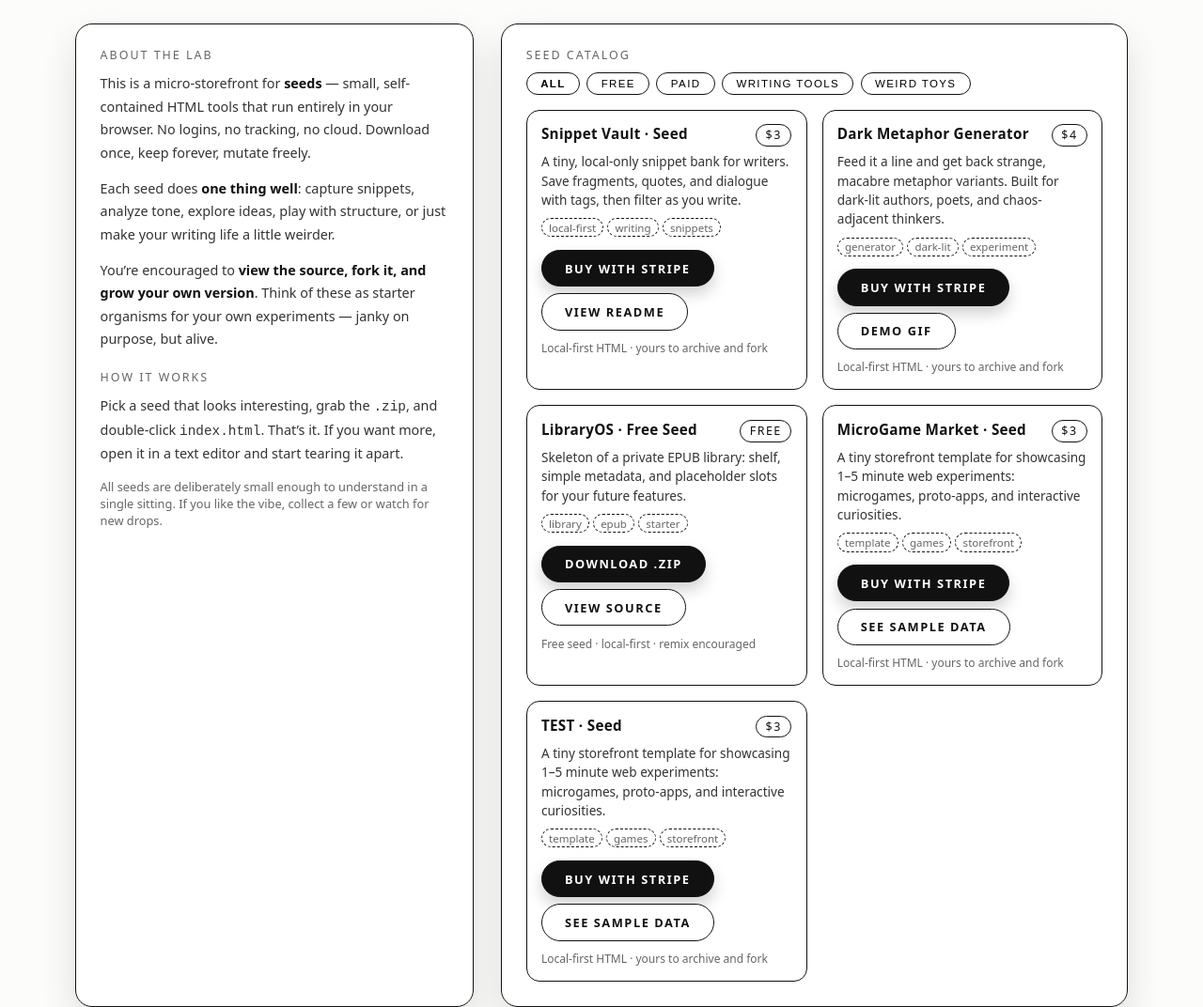
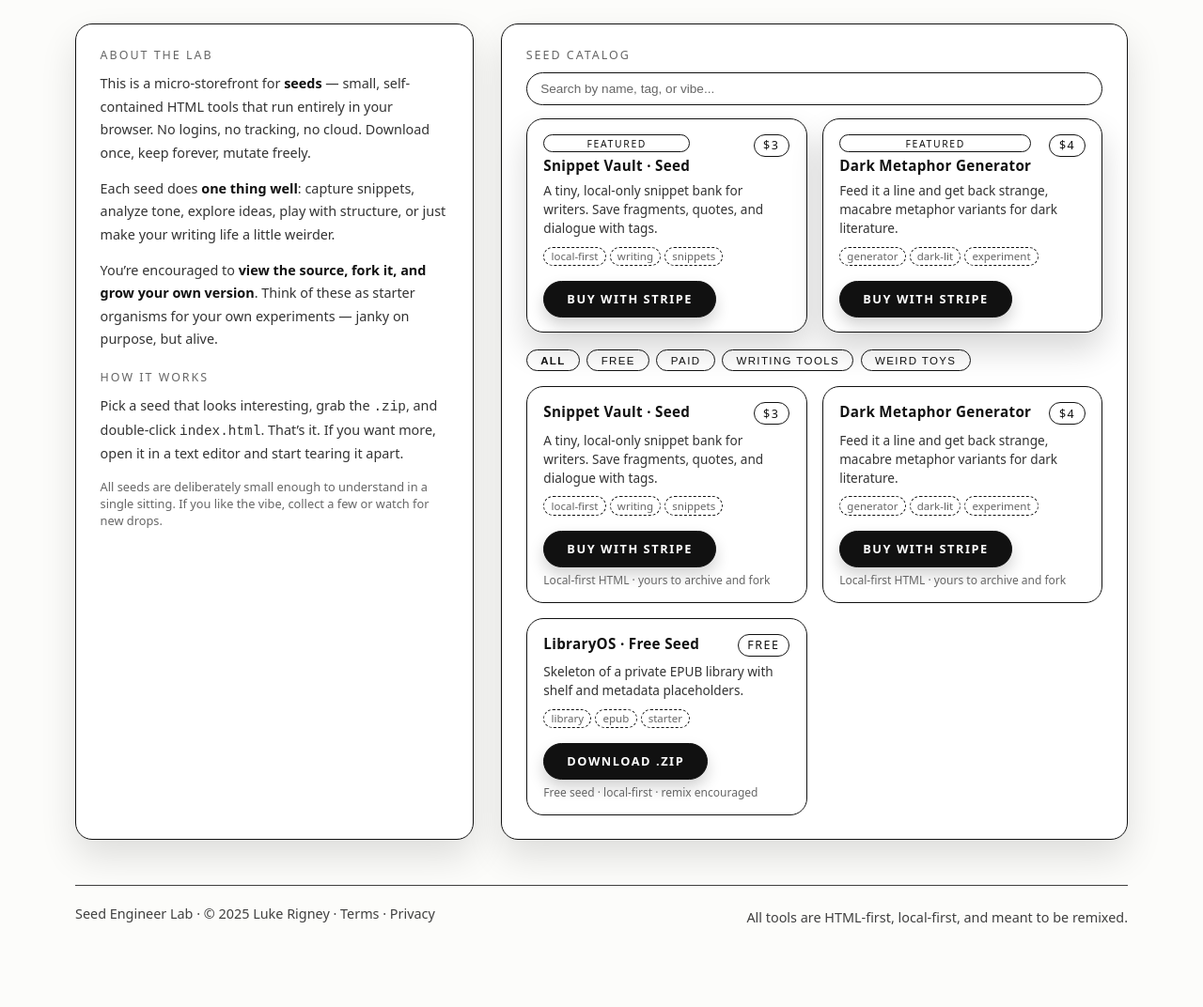
Before and after one commit to rigneyl/SeedEngineer, a plain HTML site: page index.html in a window 1280 px wide. Shown: the part 207-1279 px from the top of the page at 94% size. After the commit the page ends 1249 px from the top, so only its background shows below. Drawn offline with Linux system fonts and the light colour scheme.

Commit message:
Add files via upload

```diff
--- a/index.html
+++ b/index.html
@@ -44,8 +44,7 @@
       color: var(--ink-soft);
     }
 
-    /* ============= THEMES (two palettes) ============= */
-    /* Note: theme is controlled on BODY via data-theme */
+    /* ============= THEMES ============= */
 
     body[data-theme="light"] {
       --page-bg: #FCFCFA;
@@ -127,7 +126,7 @@
       box-shadow: inset 0 0 0 999px rgba(255,255,255,0.04);
     }
 
-    /* ============= BUTTONS with borders & shade ============= */
+    /* ============= BUTTONS ============= */
 
     .btn {
       display: inline-flex;
@@ -161,10 +160,7 @@
       text-decoration: none;
     }
 
-    /* Hover: white things darker, black things lighter */
-
     body[data-theme="light"] .btn-solid:hover {
-      /* black button → subtle light sheen */
       box-shadow:
         0 0 0 1px rgba(255,255,255,0.7),
         0 10px 22px rgba(0,0,0,0.24);
@@ -172,7 +168,6 @@
     }
 
     body[data-theme="dark"] .btn-solid:hover {
-      /* white button → subtle dark shading */
       background: #F0F0EC;
       box-shadow:
         0 0 0 1px rgba(0,0,0,0.35),
@@ -181,18 +176,16 @@
     }
 
     body[data-theme="light"] .btn-outline:hover {
-      /* white bg → darker shade */
       background: #F1F1EE;
       box-shadow: inset 0 0 0 999px rgba(0,0,0,0.03);
     }
 
     body[data-theme="dark"] .btn-outline:hover {
-      /* black bg → lighter wash */
       background: #111111;
       box-shadow: inset 0 0 0 999px rgba(255,255,255,0.04);
     }
 
-    /* ============= SEED LAB LAYOUT ============= */
+    /* ============= LAYOUT ============= */
 
     .layout {
       display: grid;
@@ -238,6 +231,58 @@
       margin-top: 0.4rem;
     }
 
+    /* ============= SEARCH + FEATURED ============= */
+
+    .search-bar {
+      width: 100%;
+      padding: 0.55rem 0.9rem;
+      border-radius: 999px;
+      border: 1px solid var(--border-ink);
+      background: var(--surface-bg);
+      color: var(--ink-main);
+      font-size: 0.85rem;
+      margin-bottom: 0.9rem;
+    }
+
+    .search-bar::placeholder {
+      color: var(--ink-muted);
+    }
+
+    .search-bar:focus {
+      outline: none;
+      box-shadow: 0 0 0 2px rgba(0,0,0,0.12);
+    }
+
+    .featured-row {
+      display: grid;
+      grid-template-columns: repeat(auto-fit, minmax(260px, 1fr));
+      gap: 1rem;
+      margin-bottom: 1.1rem;
+    }
+
+    .featured-row .seed-card {
+      box-shadow: 0 18px 34px rgba(0,0,0,0.16);
+    }
+
+    .seed-badge {
+      display: inline-flex;
+      align-items: center;
+      justify-content: center;
+      padding: 0.1rem 0.6rem;
+      border-radius: 999px;
+      border: 1px solid var(--border-ink);
+      font-size: 0.65rem;
+      letter-spacing: 0.16em;
+      text-transform: uppercase;
+      color: var(--ink-main);
+    }
+
+    .seed-title-wrap {
+      display: flex;
+      flex-direction: column;
+      gap: 0.25rem;
+    }
+
     /* ============= FILTERS ============= */
 
     .filters {
@@ -257,6 +302,7 @@
       background: transparent;
       cursor: pointer;
       transition: background 0.18s ease, box-shadow 0.18s ease;
+      color: var(--ink-main);
     }
 
     .filter-btn.active {
@@ -277,25 +323,47 @@
 
     .seed-list {
       display: grid;
-      grid-template-columns: repeat(auto-fit, minmax(240px, 1fr));
+      grid-template-columns: repeat(auto-fit, minmax(260px, 1fr));
       gap: 1rem;
     }
 
     .seed-card {
-      border-radius: 14px;
+      border-radius: 18px;
       border: 1px solid var(--border-ink);
       background: var(--surface-bg);
-      padding: 0.9rem 0.95rem 0.95rem;
+      padding: 1rem 1.1rem 0.95rem;
       display: flex;
       flex-direction: column;
       gap: 0.4rem;
     }
 
+    .seed-card-main {
+      /* for JS targeting */
+    }
+
+    .seed-card-featured {
+      /* for JS targeting */
+    }
+
+    .seed-main {
+      flex: 1;
+      display: flex;
+      flex-direction: column;
+      gap: 0.4rem;
+    }
+
+    .seed-footer {
+      margin-top: 0.6rem;
+      display: flex;
+      flex-direction: column;
+      gap: 0.3rem;
+    }
+
     .seed-header {
       display: flex;
       justify-content: space-between;
-      align-items: baseline;
-      gap: 0.4rem;
+      align-items: flex-start;
+      gap: 0.8rem;
     }
 
     .seed-title {
@@ -314,6 +382,7 @@
       display: inline-flex;
       align-items: center;
       justify-content: center;
+      white-space: nowrap;
     }
 
     .seed-desc {
@@ -336,8 +405,13 @@
       color: var(--ink-muted);
     }
 
+    /* better contrast in dark mode for tags */
+    body[data-theme="dark"] .seed-tag {
+      color: var(--ink-soft);
+      border-color: var(--ink-soft);
+    }
+
     .seed-actions {
-      margin-top: 0.45rem;
       display: flex;
       flex-wrap: wrap;
       gap: 0.45rem;
@@ -346,17 +420,25 @@
     .meta-line {
       font-size: 0.75rem;
       color: var(--ink-muted);
-      margin-top: 0.25rem;
     }
 
-    footer {
-      margin-top: 2rem;
-      font-size: 0.75rem;
-      color: var(--ink-muted);
+    /* ============= FOOTER ============= */
+
+    .site-footer {
       display: flex;
       justify-content: space-between;
-      gap: 0.6rem;
+      align-items: center;
       flex-wrap: wrap;
+      margin-top: 3rem;
+      padding: 1rem 0;
+      border-top: 1px solid var(--border-ink);
+      font-size: 0.9rem;
+      opacity: 0.8;
+    }
+
+    .footer-right {
+      text-align: right;
+      margin-top: 0.5rem;
     }
   </style>
 </head>
@@ -411,6 +493,18 @@
       <section class="panel">
         <div class="panel-title">Seed Catalog</div>
 
+        <!-- Search -->
+        <input
+          type="text"
+          id="search-input"
+          class="search-bar"
+          placeholder="Search by name, tag, or vibe..."
+        />
+
+        <!-- Featured row -->
+        <div id="featured-row" class="featured-row"></div>
+
+        <!-- Filters -->
         <div class="filters">
           <button class="filter-btn active" data-filter="all" type="button">All</button>
           <button class="filter-btn" data-filter="free" type="button">Free</button>
@@ -419,13 +513,20 @@
           <button class="filter-btn" data-filter="weird" type="button">Weird toys</button>
         </div>
 
+        <!-- Main catalog -->
         <div class="seed-list" id="seed-list"></div>
       </section>
     </main>
 
-    <footer>
-      <div>Seed Lab · © 2025 Luke Rigney</div>
-      <div>All tools are HTML-first, local-first, and meant to be remixed.</div>
+    <footer class="site-footer">
+      <div class="footer-left">
+        Seed Engineer Lab · © 2025 Luke Rigney ·
+        <a href="terms.html" style="text-decoration:none; color:inherit;">Terms</a> ·
+        <a href="privacy.html" style="text-decoration:none; color:inherit;">Privacy</a>
+      </div>
+      <div class="footer-right">
+        All tools are HTML-first, local-first, and meant to be remixed.
+      </div>
     </footer>
   </div>
 
@@ -433,28 +534,55 @@
   <script>
     const seedListEl = document.getElementById("seed-list");
     const filterButtons = document.querySelectorAll(".filter-btn");
+    const featuredRowEl = document.getElementById("featured-row");
+    const searchInput = document.getElementById("search-input");
 
-    function renderSeeds() {
-      if (!Array.isArray(seeds)) return;
-      seedListEl.innerHTML = "";
-      seeds.forEach((seed) => {
+    let currentFilter = "all";
+
+    function buildCard(seed, options = {}) {
+      const { includeMeta = true, includeSecondary = true, variant = "main" } = options;
       const card = document.createElement("article");
-        card.className = "seed-card";
+
+      // classnames so we can target only main cards for filtering/search
+      const classes = ["seed-card"];
+      if (variant === "main") classes.push("seed-card-main");
+      if (variant === "featured") classes.push("seed-card-featured");
+      card.className = classes.join(" ");
+
       card.dataset.category = (seed.categories || []).join(" ");
 
       const tagsHtml = (seed.tags || [])
         .map((tag) => `<span class="seed-tag">${tag}</span>`)
         .join("");
 
-        const secondaryButton = seed.secondaryCtaLabel
-          ? `<a href="${seed.secondaryCtaUrl || '#'}" class="btn btn-outline">
+      const badge = seed.featured && variant === "featured"
+        ? `<span class="seed-badge">${seed.badgeLabel || "FEATURED"}</span>`
+        : "";
+
+      const secondaryButton =
+        includeSecondary && seed.secondaryCtaLabel
+          ? `<a href="${seed.secondaryCtaUrl || "#"}" class="btn btn-outline">
                ${seed.secondaryCtaLabel}
              </a>`
           : "";
 
+      const metaLine = includeMeta
+        ? `<div class="meta-line">
+             ${
+               seed.priceType === "free"
+                 ? "Free seed · local-first · remix encouraged"
+                 : "Local-first HTML · yours to archive and fork"
+             }
+           </div>`
+        : "";
+
       card.innerHTML = `
+        <div class="seed-main">
           <div class="seed-header">
+            <div class="seed-title-wrap">
+              ${badge}
               <div class="seed-title">${seed.title || ""}</div>
+            </div>
             <div class="seed-price">${seed.priceLabel || ""}</div>
           </div>
           <p class="seed-desc">
@@ -463,40 +591,63 @@
           <div class="seed-tags">
             ${tagsHtml}
           </div>
+        </div>
+        <div class="seed-footer">
           <div class="seed-actions">
-            <a href="${seed.primaryCtaUrl || '#'}" class="btn btn-solid" target="_blank" rel="noopener">
+            <a href="${seed.primaryCtaUrl || "#"}" class="btn btn-solid" target="_blank" rel="noopener">
               ${seed.primaryCtaLabel || "Buy"}
             </a>
             ${secondaryButton}
           </div>
-          <div class="meta-line">
-            ${
-              seed.priceType === "free"
-                ? "Free seed · local-first · remix encouraged"
-                : "Local-first HTML · yours to archive and fork"
-            }
+          ${metaLine}
         </div>
       `;
 
+      return card;
+    }
+
+    function renderSeeds() {
+      if (!Array.isArray(seeds)) return;
+      seedListEl.innerHTML = "";
+      seeds.forEach((seed) => {
+        const card = buildCard(seed, { includeMeta: true, includeSecondary: true, variant: "main" });
         seedListEl.appendChild(card);
       });
     }
 
-    function applyFilter(filter) {
-      const cards = document.querySelectorAll(".seed-card");
+    function renderFeatured() {
+      if (!Array.isArray(seeds)) return;
+      featuredRowEl.innerHTML = "";
+      const featuredSeeds = seeds.filter((s) => s.featured);
+      if (!featuredSeeds.length) return;
+
+      featuredSeeds.forEach((seed) => {
+        const card = buildCard(seed, { includeMeta: false, includeSecondary: true, variant: "featured" });
+        featuredRowEl.appendChild(card);
+      });
+    }
+
+    function applyFilterAndSearch() {
+      // only main cards are filtered/searched; featured stay pinned
+      const cards = document.querySelectorAll(".seed-card-main");
+      const query = (searchInput.value || "").toLowerCase();
+
       cards.forEach((card) => {
         const categories = (card.dataset.category || "").split(" ");
         const isFree = categories.includes("free");
         const isPaid = categories.includes("paid");
+        let matchesFilter = true;
 
-        let show = true;
-        if (filter === "free") show = isFree;
-        else if (filter === "paid") show = isPaid;
-        else if (filter === "writing") show = categories.includes("writing");
-        else if (filter === "weird") show = categories.includes("weird");
-        else show = true;
+        if (currentFilter === "free") matchesFilter = isFree;
+        else if (currentFilter === "paid") matchesFilter = isPaid;
+        else if (currentFilter === "writing") matchesFilter = categories.includes("writing");
+        else if (currentFilter === "weird") matchesFilter = categories.includes("weird");
+        else matchesFilter = true;
 
-        card.style.display = show ? "flex" : "none";
+        const text = card.innerText.toLowerCase();
+        const matchesSearch = !query || text.includes(query);
+
+        card.style.display = matchesFilter && matchesSearch ? "flex" : "none";
       });
     }
 
@@ -512,15 +663,19 @@
 
     // init
     renderSeeds();
+    renderFeatured();
+    applyFilterAndSearch();
 
     filterButtons.forEach((btn) => {
       btn.addEventListener("click", () => {
-        const filter = btn.dataset.filter;
+        currentFilter = btn.dataset.filter;
         filterButtons.forEach((b) => b.classList.remove("active"));
         btn.classList.add("active");
-        applyFilter(filter);
+        applyFilterAndSearch();
       });
     });
+
+    searchInput.addEventListener("input", applyFilterAndSearch);
   </script>
 </body>
 </html>
--- a/seeds.js
+++ b/seeds.js
@@ -1,75 +1,35 @@
-// seeds.js
-// Edit this file to add / update products.
-// Copy an existing block and change the fields.
-
 const seeds = [
   {
     title: "Snippet Vault · Seed",
     priceLabel: "$3",
-    priceType: "paid", // "paid" or "free"
+    priceType: "paid",
     categories: ["paid", "writing"],
-    description:
-      "A tiny, local-only snippet bank for writers. Save fragments, quotes, and dialogue with tags, then filter as you write.",
+    featured: true,
+    description: "A tiny, local-only snippet bank for writers. Save fragments, quotes, and dialogue with tags.",
     tags: ["local-first", "writing", "snippets"],
     primaryCtaLabel: "Buy with Stripe",
-    primaryCtaUrl: "https://buy.stripe.com/your_snippet_vault_link",
-    secondaryCtaLabel: "View README",
-    secondaryCtaUrl: "#",
+    primaryCtaUrl: "https://buy.stripe.com/your_snippet_vault_link"
   },
-
   {
     title: "Dark Metaphor Generator",
     priceLabel: "$4",
     priceType: "paid",
     categories: ["paid", "writing", "weird"],
-    description:
-      "Feed it a line and get back strange, macabre metaphor variants. Built for dark-lit authors, poets, and chaos-adjacent thinkers.",
+    featured: true,
+    description: "Feed it a line and get back strange, macabre metaphor variants for dark literature.",
     tags: ["generator", "dark-lit", "experiment"],
     primaryCtaLabel: "Buy with Stripe",
-    primaryCtaUrl: "https://buy.stripe.com/your_dark_metaphor_link",
-    secondaryCtaLabel: "Demo GIF",
-    secondaryCtaUrl: "#",
+    primaryCtaUrl: "https://buy.stripe.com/your_dark_metaphor_link"
   },
-
   {
     title: "LibraryOS · Free Seed",
     priceLabel: "Free",
     priceType: "free",
     categories: ["free", "writing"],
-    description:
-      "Skeleton of a private EPUB library: shelf, simple metadata, and placeholder slots for your future features.",
+    featured: false,
+    description: "Skeleton of a private EPUB library with shelf and metadata placeholders.",
     tags: ["library", "epub", "starter"],
     primaryCtaLabel: "Download .zip",
-    primaryCtaUrl: "/SeedEngineer/thanks/libraryos.html",
-    secondaryCtaLabel: "View source",
-    secondaryCtaUrl: "#",
-  },
-
-  {
-    title: "MicroGame Market · Seed",
-    priceLabel: "$3",
-    priceType: "paid",
-    categories: ["paid", "weird"],
-    description:
-      "A tiny storefront template for showcasing 1–5 minute web experiments: microgames, proto-apps, and interactive curiosities.",
-    tags: ["template", "games", "storefront"],
-    primaryCtaLabel: "Buy with Stripe",
-    primaryCtaUrl: "https://buy.stripe.com/your_microgame_market_link",
-    secondaryCtaLabel: "See sample data",
-    secondaryCtaUrl: "#",
-  },
-
-  {
-    title: "TEST · Seed",
-    priceLabel: "$3",
-    priceType: "paid",
-    categories: ["paid", "weird"],
-    description:
-      "A tiny storefront template for showcasing 1–5 minute web experiments: microgames, proto-apps, and interactive curiosities.",
-    tags: ["template", "games", "storefront"],
-    primaryCtaLabel: "Buy with Stripe",
-    primaryCtaUrl: "https://buy.stripe.com/your_microgame_market_link",
-    secondaryCtaLabel: "See sample data",
-    secondaryCtaUrl: "#",
-  },
+    primaryCtaUrl: "/downloads/libraryos-seed.zip"
+  }
 ];
```
Also changed, not shown: privacy.html (added, +66 -0 lines), terms.html (added, +44 -0 lines). Lines whose indentation alone changed are shown as unchanged.
